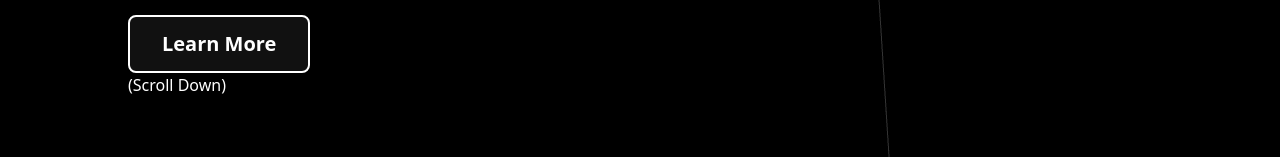
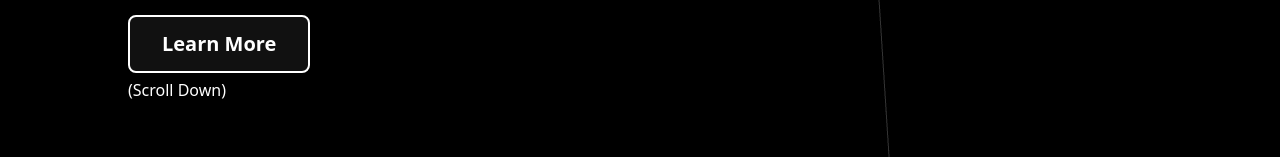
Before and after one commit to anb2473/Portfolio, a React (Vite) app: page / in a window 1280 px wide. Shown: the part 561-718 px from the top of the page. Built offline with nearby package versions, Linux system fonts and the light colour scheme.

Commit message:
Patch Margins

```diff
--- a/src/pages/home/Home.css
+++ b/src/pages/home/Home.css
@@ -88,3 +88,7 @@
   transform: scale(1.05);
   text-decoration: none;
 }
+
+.home-content-left p {
+  margin-top: 5px;
+}
```
